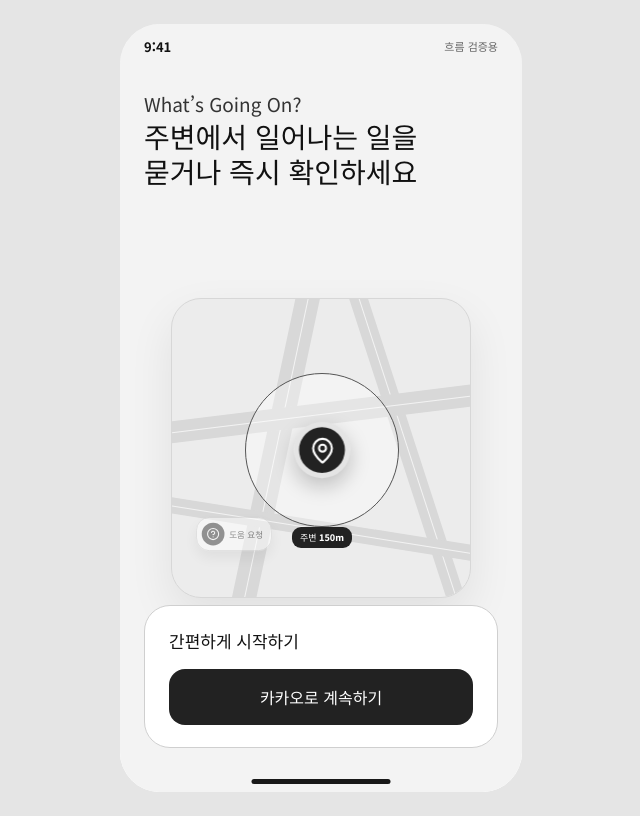
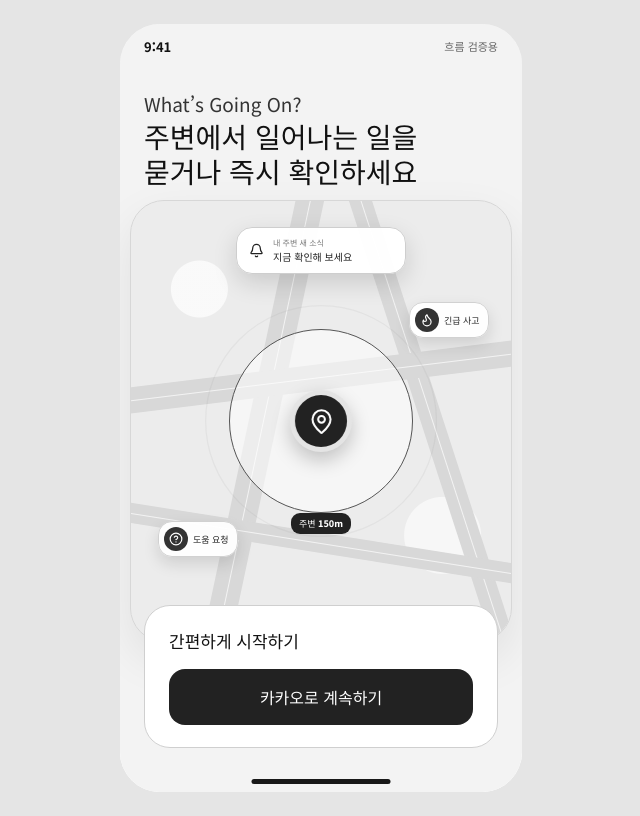
Before and after one commit to WGO-What-s-Going-On/Frontend, a React (Vite) app: page / in a window 1280 px wide. Shown: the whole page, without its empty margins (319-959 px from the left). Built offline with nearby package versions, Linux system fonts and the light colour scheme.

Commit message:
로그인 애니메이션 화면 확장

```diff
--- a/src/flow-only.css
+++ b/src/flow-only.css
@@ -112,17 +112,19 @@
 }
 
 .nearby-animation {
-  width: 300px;
-  height: 300px;
-  position: absolute;
-  top: 50%;
-  left: 50%;
+  position: absolute;
+  top: 132px;
+  right: 10px;
+  bottom: 150px;
+  left: 10px;
   overflow: hidden;
   border: 1px solid #d7d7d7;
-  border-radius: 30px;
-  background: #ececec;
+  border-radius: 34px;
+  background:
+    radial-gradient(circle at 18% 20%, rgba(255, 255, 255, .72) 0 28px, transparent 29px),
+    radial-gradient(circle at 82% 76%, rgba(255, 255, 255, .58) 0 38px, transparent 39px),
+    #ececec;
   box-shadow: 0 18px 45px rgba(0, 0, 0, .08);
-  transform: translate(-50%, -50%) translateY(18px);
 }
 
 .nearby-road {
@@ -137,7 +139,7 @@
 }
 
 .nearby-road-one {
-  width: 24px;
+  width: 28px;
   height: 130%;
   top: -15%;
   left: 31%;
@@ -152,7 +154,7 @@
 }
 
 .nearby-road-two {
-  width: 18px;
+  width: 22px;
   height: 120%;
   top: -10%;
   right: 18%;
@@ -161,8 +163,8 @@
 
 .nearby-road-three {
   width: 120%;
-  height: 22px;
-  top: 35%;
+  height: 26px;
+  top: 37%;
   left: -10%;
   transform: rotate(-7deg);
 }
@@ -176,22 +178,22 @@
 
 .nearby-road-four {
   width: 120%;
-  height: 16px;
+  height: 20px;
   right: -10%;
   bottom: 20%;
   transform: rotate(9deg);
 }
 
 .nearby-range {
-  width: 154px;
-  height: 154px;
-  position: absolute;
-  top: 74px;
-  left: 73px;
+  width: 184px;
+  height: 184px;
+  position: absolute;
+  top: calc(50% - 92px);
+  left: calc(50% - 92px);
   border: 1.5px solid #555;
   border-radius: 50%;
   background: rgba(255, 255, 255, .34);
-  animation: nearby-range-pulse 4.8s ease-in-out infinite;
+  animation: nearby-range-pulse 3.2s ease-in-out infinite;
 }
 
 .nearby-range::before,
@@ -203,15 +205,15 @@
   border: 1px solid #777;
   border-radius: inherit;
   opacity: 0;
-  animation: nearby-scan 4.8s ease-out infinite;
+  animation: nearby-scan 3.2s ease-out infinite;
 }
 
 .nearby-range::after {
-  animation-delay: .8s;
+  animation-delay: .45s;
 }
 
 .nearby-range > i {
-  animation-delay: 1.6s;
+  animation-delay: .9s;
 }
 
 .nearby-range small {
@@ -229,20 +231,20 @@
 }
 
 .nearby-location {
-  width: 54px;
-  height: 54px;
+  width: 62px;
+  height: 62px;
   display: grid;
   position: absolute;
   z-index: 3;
-  top: 124px;
-  left: 123px;
+  top: calc(50% - 31px);
+  left: calc(50% - 31px);
   place-items: center;
   color: #fff;
   border: 5px solid rgba(255, 255, 255, .88);
   border-radius: 50%;
   background: #222;
   box-shadow: 0 8px 20px rgba(0, 0, 0, .22);
-  animation: nearby-location-breathe 2.4s ease-in-out infinite;
+  animation: nearby-location-breathe 1.8s ease-in-out infinite;
 }
 
 .nearby-event {
@@ -259,7 +261,7 @@
   font-size: 9px;
   opacity: 0;
   transform: translateY(6px) scale(.9);
-  animation: nearby-event-pop 4.8s ease-in-out infinite;
+  animation: nearby-event-pop 3.2s ease-in-out infinite;
 }
 
 .nearby-event i {
@@ -277,15 +279,15 @@
 }
 
 .nearby-event-fire {
-  top: 67px;
-  right: 21px;
-  animation-delay: .65s;
+  top: 23%;
+  right: 6%;
+  animation-delay: .12s;
 }
 
 .nearby-event-help {
-  bottom: 48px;
-  left: 22px;
-  animation-delay: 1.35s;
+  bottom: 19%;
+  left: 7%;
+  animation-delay: .38s;
 }
 
 .nearby-alert {
@@ -295,7 +297,7 @@
   gap: 9px;
   position: absolute;
   z-index: 5;
-  top: 18px;
+  top: 6%;
   left: 50%;
   padding: 9px 12px;
   border: 1px solid #cecece;
@@ -304,7 +306,7 @@
   box-shadow: 0 9px 24px rgba(0, 0, 0, .14);
   opacity: 0;
   transform: translate(-50%, -8px);
-  animation: nearby-alert-in 4.8s ease-in-out infinite;
+  animation: nearby-alert-in 3.2s ease-in-out infinite;
 }
 
 .nearby-alert > span {
@@ -322,9 +324,9 @@
 }
 
 @keyframes nearby-scan {
-  0%, 18% { opacity: 0; transform: scale(.45); }
-  30% { opacity: .42; }
-  64%, 100% { opacity: 0; transform: scale(1.38); }
+  0%, 8% { opacity: 0; transform: scale(.45); }
+  18% { opacity: .42; }
+  58%, 100% { opacity: 0; transform: scale(1.38); }
 }
 
 @keyframes nearby-range-pulse {
@@ -338,13 +340,27 @@
 }
 
 @keyframes nearby-event-pop {
-  0%, 18%, 90%, 100% { opacity: 0; transform: translateY(6px) scale(.9); }
-  30%, 82% { opacity: 1; transform: translateY(0) scale(1); }
+  0%, 6%, 92%, 100% { opacity: 0; transform: translateY(6px) scale(.9); }
+  16%, 84% { opacity: 1; transform: translateY(0) scale(1); }
 }
 
 @keyframes nearby-alert-in {
-  0%, 48%, 100% { opacity: 0; transform: translate(-50%, -8px); }
-  60%, 88% { opacity: 1; transform: translate(-50%, 0); }
+  0%, 24%, 100% { opacity: 0; transform: translate(-50%, -8px); }
+  34%, 90% { opacity: 1; transform: translate(-50%, 0); }
+}
+
+@media (max-height: 720px) {
+  .nearby-animation {
+    top: 118px;
+    bottom: 136px;
+  }
+
+  .nearby-range {
+    width: 158px;
+    height: 158px;
+    top: calc(50% - 79px);
+    left: calc(50% - 79px);
+  }
 }
 
 @media (prefers-reduced-motion: reduce) {
```
